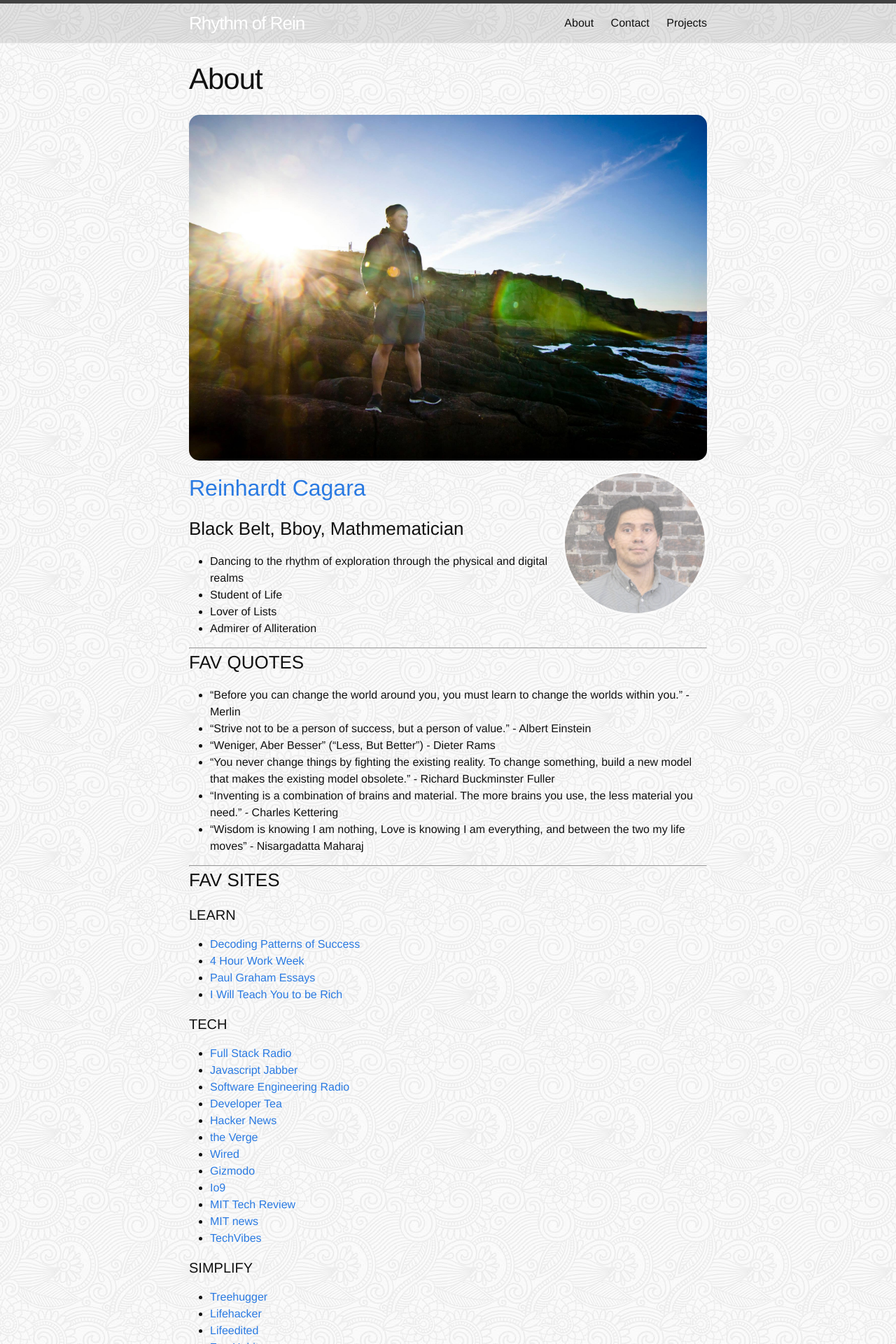
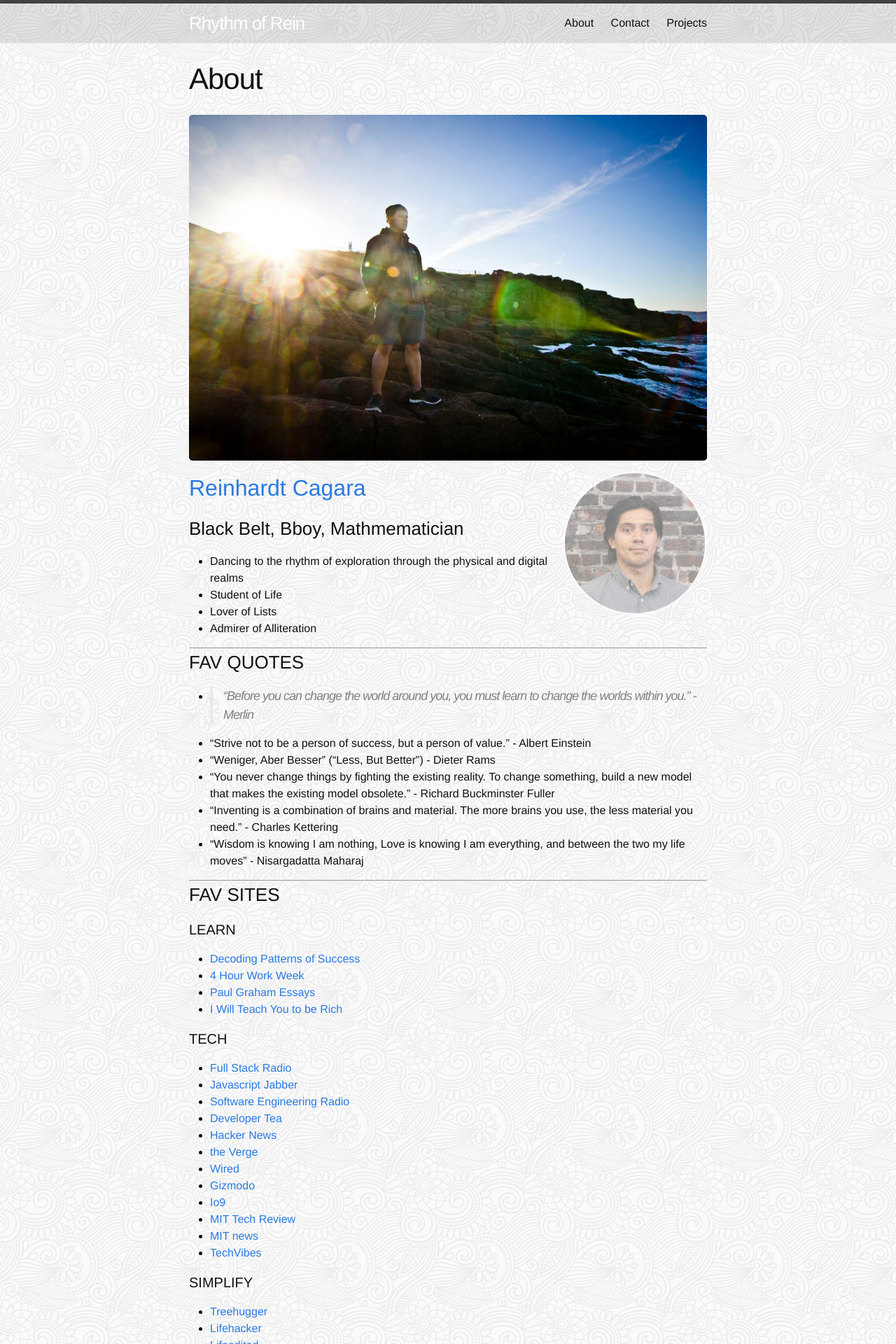
Before and after one commit to reinhardt021/reinhardt021.github.io, a Jekyll site: the page built from about.md, in a window 1280 px wide. Shown: the top 1920 px of the page at 70% size. Built offline with Jekyll 4.4.1, drawn with Linux system fonts in a browser that asks for light colours.

Commit message:
adjusted some styles on the border radius of images and styling of text

```diff
--- a/about.md
+++ b/about.md
@@ -26,7 +26,7 @@
 
 ### FAV QUOTES
 
-- "Before you can change the world around you, you must learn to change the worlds within you." - Merlin
+- > "Before you can change the world around you, you must learn to change the worlds within you." - Merlin
 - "Strive not to be a person of success, but a person of value." - Albert Einstein
 - "Weniger, Aber Besser" ("Less, But Better") - Dieter Rams
 - "You never change things by fighting the existing reality. To change something, build a new model that makes the existing model obsolete." - Richard Buckminster Fuller
--- a/css/main.scss
+++ b/css/main.scss
@@ -67,7 +67,7 @@
 
 #adventure {
     max-width: 100%;
-    // border-radius: 15px;
+    border-radius: 5px;
 }
 
 #profile-pic {
@@ -95,15 +95,15 @@
 
 #self-reflection {
     max-width: 100%;
-    border-radius: 15px;
+    border-radius: 5px;
 }
 
 #contact-pic {
     max-width: 100%;
-    border-radius: 15px;
+    border-radius: 5px;
 }
 
 #projects-pic {
     max-width: 100%;
-    border-radius: 15px;
+    border-radius: 5px;
 }
```
Also changed, not shown: contact.md (+1 -1 lines).
